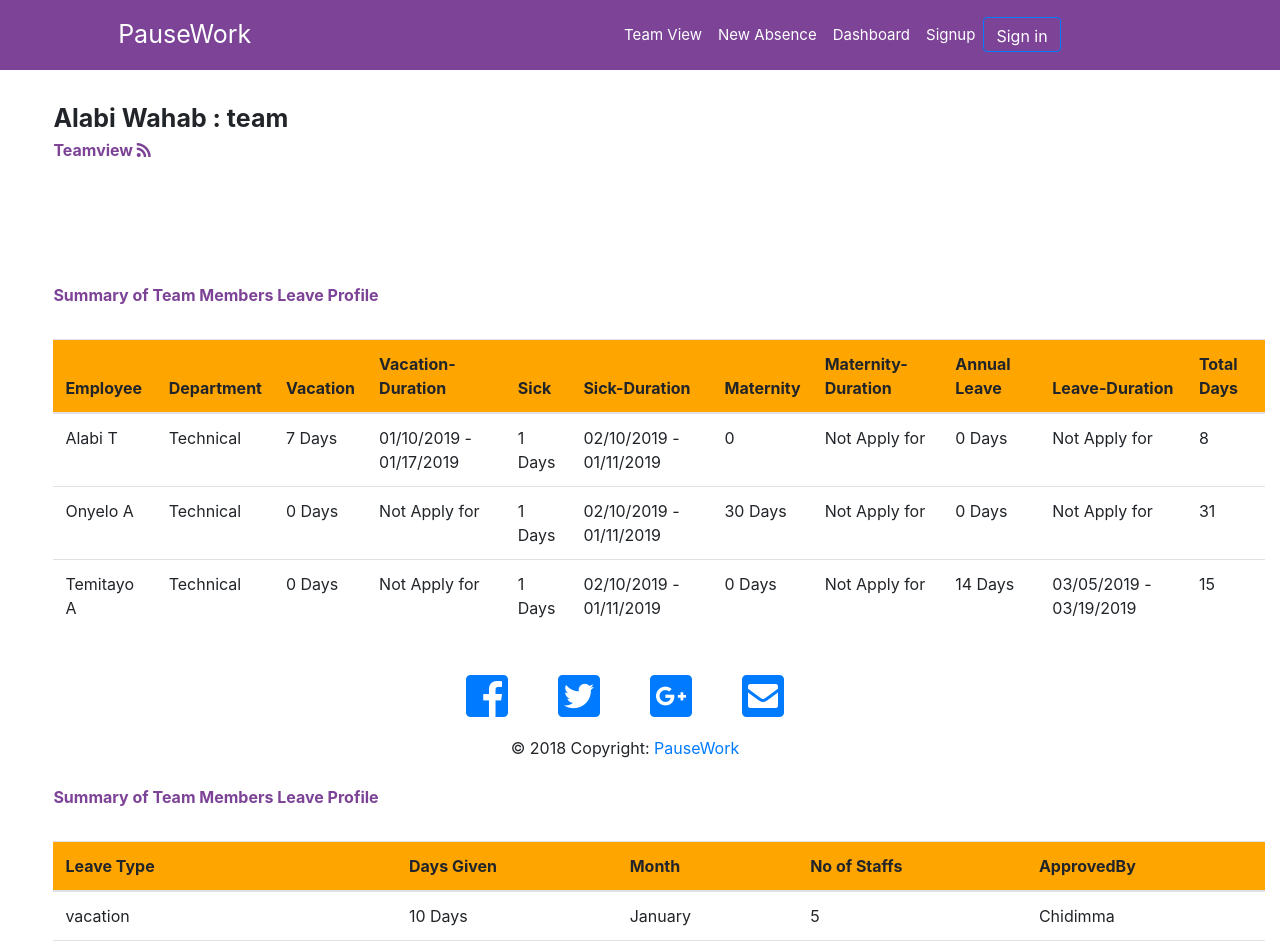
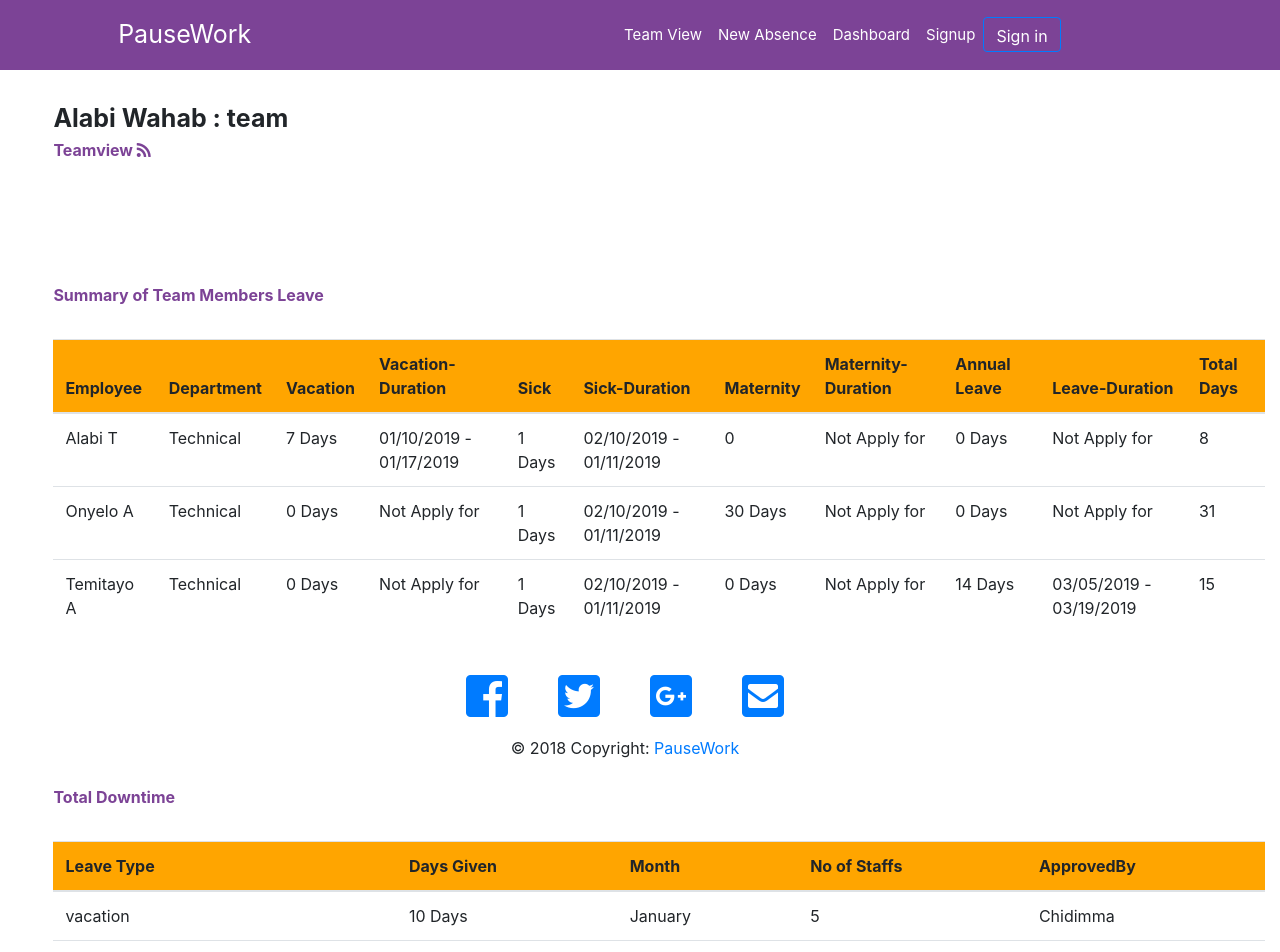
Before and after one commit to tbanj/pausework, a React (Create React App) app: page /teamview in a window 1280 px wide. Shown: the top 952 px of the page. Built offline with nearby package versions, Linux system fonts and the light colour scheme.

Commit message:
team view updated

```diff
--- a/src/Body/Teamview/Teamview.js
+++ b/src/Body/Teamview/Teamview.js
@@ -65,7 +65,7 @@ class Teamview extends React.Component {
                         <div>
 						 <p className="subTitleOne" >Teamview <span className="fas fa-rss"></span> </p>
 
-                         <p style={{marginTop: '10%'}} className="subTitleOne">Summary of Team Members Leave Profile</p>
+                         <p style={{marginTop: '10%'}} className="subTitleOne">Summary of Team Members Leave</p>
                         <div className="row mb-5 py-3">
                         <div className="col-12">
                         <table className="table table-hover">
@@ -120,7 +120,7 @@ class Teamview extends React.Component {
 
                                 {/* Summary of all leave tables for a year */}
 
-                                <p style={{marginTop: '10%'}} className="subTitleOne">Summary of Team Members Leave Profile</p>
+                                <p style={{marginTop: '10%'}} className="subTitleOne">Total Downtime</p>
                         <div className="row mb-5 py-3">
                         <div className="col-12">
                         <table className="table table-hover">
```
